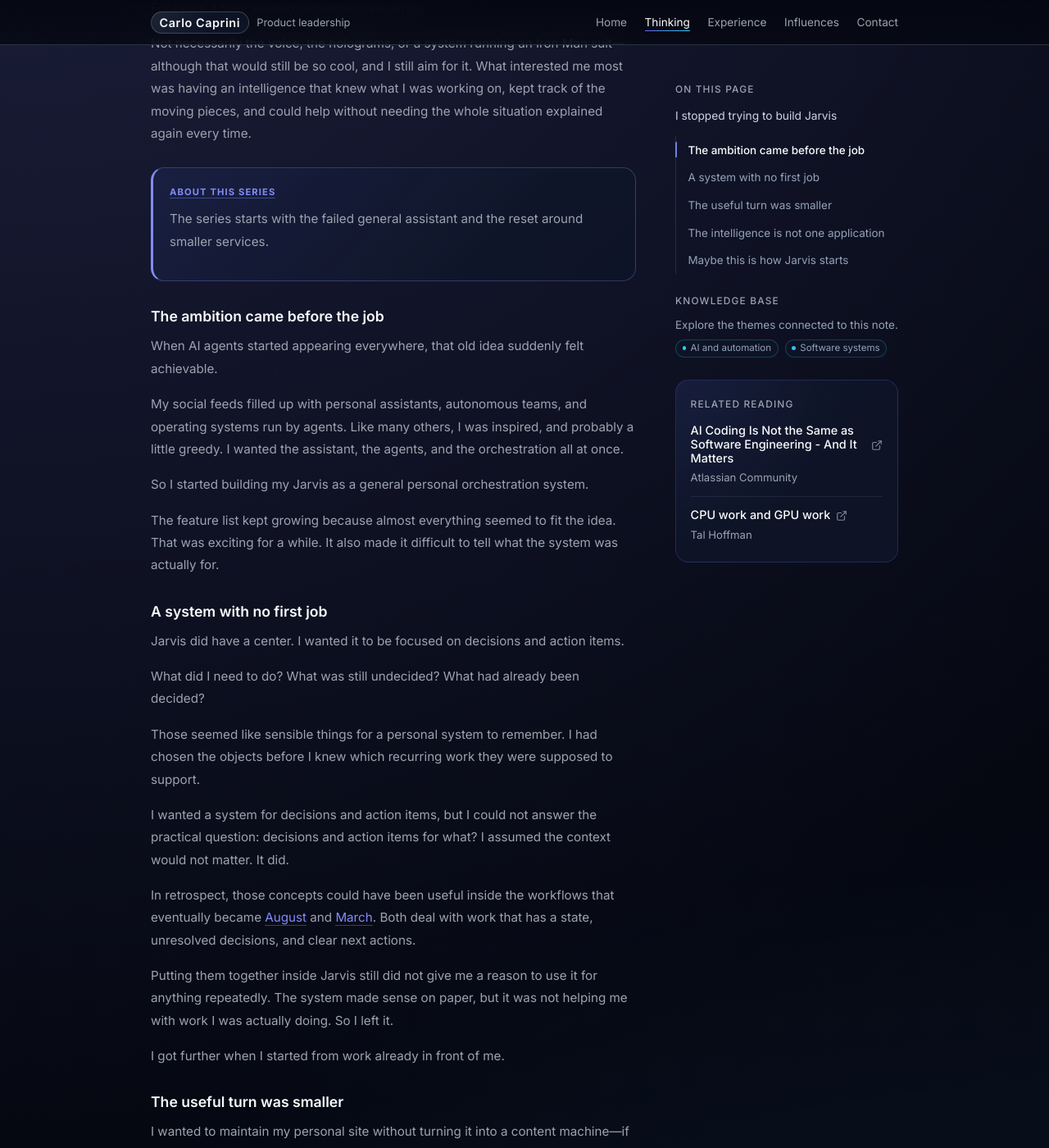
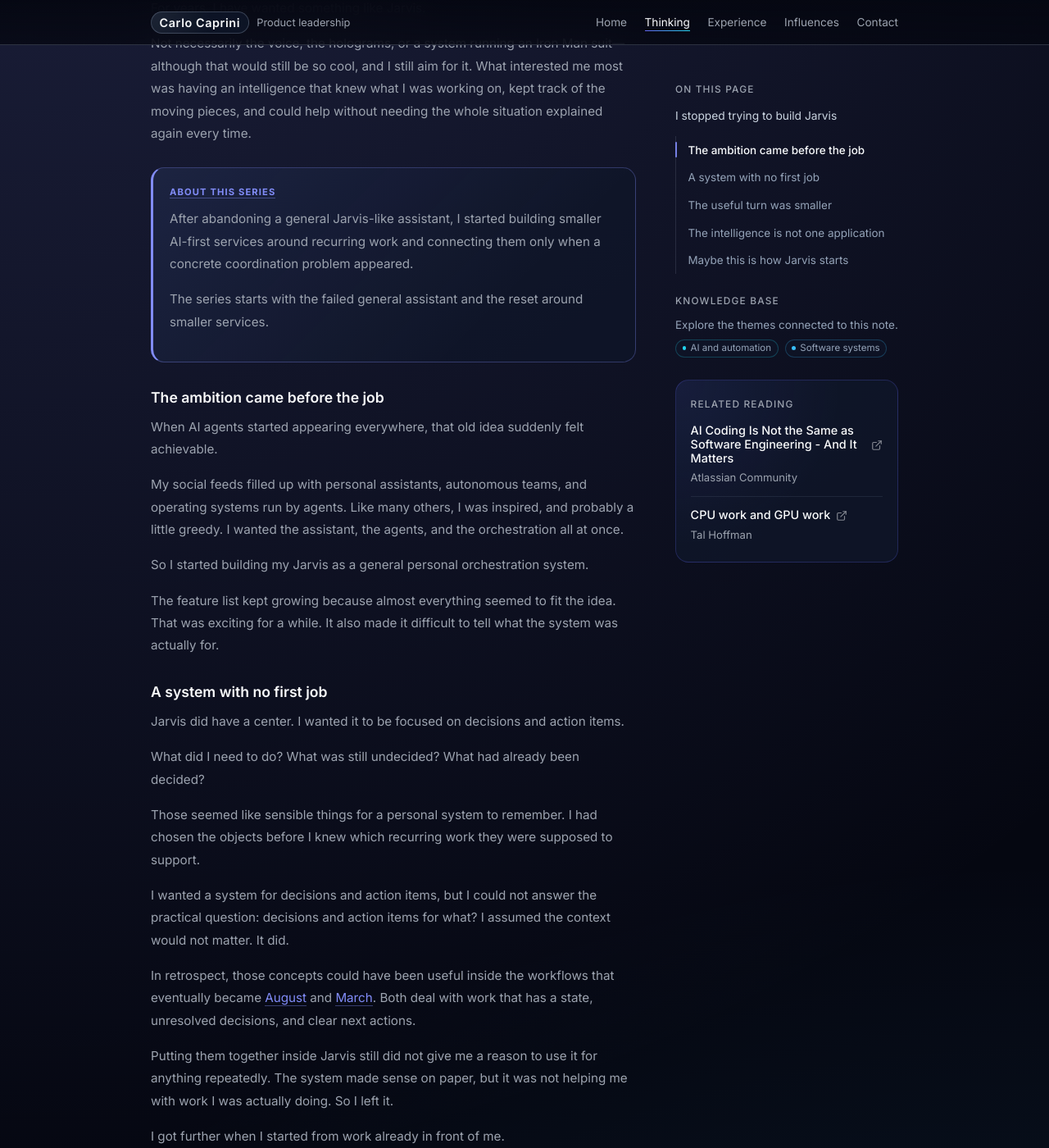
Before and after one commit to carlocaprini/carlocaprini.github.io, a Jekyll site: the page built from pages/thinking/i-stopped-trying-to-build-jarvis.md, in a window 1280 px wide and 1400 px high, scrolled down 583 px. Shown: the whole window at 82% size. Built offline with Jekyll 4.4.1, drawn with Linux system fonts in a browser that asks for light colours.

Commit message:
Align series context with design system

```diff
--- a/_data/series.yml
+++ b/_data/series.yml
@@ -3,6 +3,7 @@ building-my-ai-operating-system:
   url: /series/building-my-ai-operating-system/
   description: My notes from building a personal AI-first operating system, starting with the failed attempt to make one general assistant useful.
   context: The series follows the decisions, boundaries and failure modes that appear as separate tools begin to form a system that can work across them.
+  entry_context: After abandoning a general Jarvis-like assistant, I started building smaller AI-first services around recurring work and connecting them only when a concrete coordination problem appeared.
   intro:
     - This series follows my attempt to build a personal AI operating system by starting from work I already do, rather than from one universal assistant.
     - August keeps documents, versions and review state together. March makes the publishing runway visible without turning it into a commitment. Friday now coordinates signals across them while each service remains responsible for its own work.
--- a/_includes/series-context.html
+++ b/_includes/series-context.html
@@ -1,5 +1,5 @@
 {% assign entry_series = site.data.series[page.series] %}
-{% if entry_series and page.series_context %}
+{% if entry_series and entry_series.entry_context and page.series_context %}
 <aside class="article-series-entry" aria-label="Series context">
   <p class="article-series-entry-label">
     {% if entry_series.url %}
@@ -8,6 +8,7 @@
       <span>About this series</span>
     {% endif %}
   </p>
+  <p>{{ entry_series.entry_context }}</p>
   <p>{{ page.series_context }}</p>
 </aside>
 {% endif %}
--- a/assets/css/main.css
+++ b/assets/css/main.css
@@ -968,10 +968,10 @@ main {
   margin: 1.75rem 0 2rem;
   padding: 1.15rem 1.25rem;
   border: 1px solid var(--accent-indigo-border);
-  border-left: 3px solid #818cf8;
+  border-left: 3px solid var(--accent-indigo);
   border-radius: var(--radius-card);
   background:
-    linear-gradient(135deg, rgb(99 102 241 / 0.11), transparent 72%),
+    linear-gradient(135deg, var(--accent-indigo-soft), transparent 72%),
     var(--color-surface-soft);
 }
 
@@ -979,7 +979,7 @@ main {
   margin: 0;
   color: var(--color-text-secondary);
   font-size: 0.91rem;
-  line-height: 1.65;
+  line-height: 1.7;
 }
 
 .article-series-entry p + p {
@@ -988,7 +988,7 @@ main {
 
 .article-series-entry .article-series-entry-label {
   margin-bottom: 0.6rem;
-  color: #a5b4fc;
+  color: var(--accent-indigo);
   font-size: 0.7rem;
   font-weight: 700;
   letter-spacing: 0.1em;
@@ -997,7 +997,7 @@ main {
 
 .article-series-entry-label a {
   color: inherit;
-  text-decoration-color: rgb(165 180 252 / 0.55);
+  text-decoration-color: var(--accent-indigo-border);
   text-underline-offset: 0.2em;
 }
 
```
Also changed, not shown: docs/design-system.md (+5 -1 lines).
